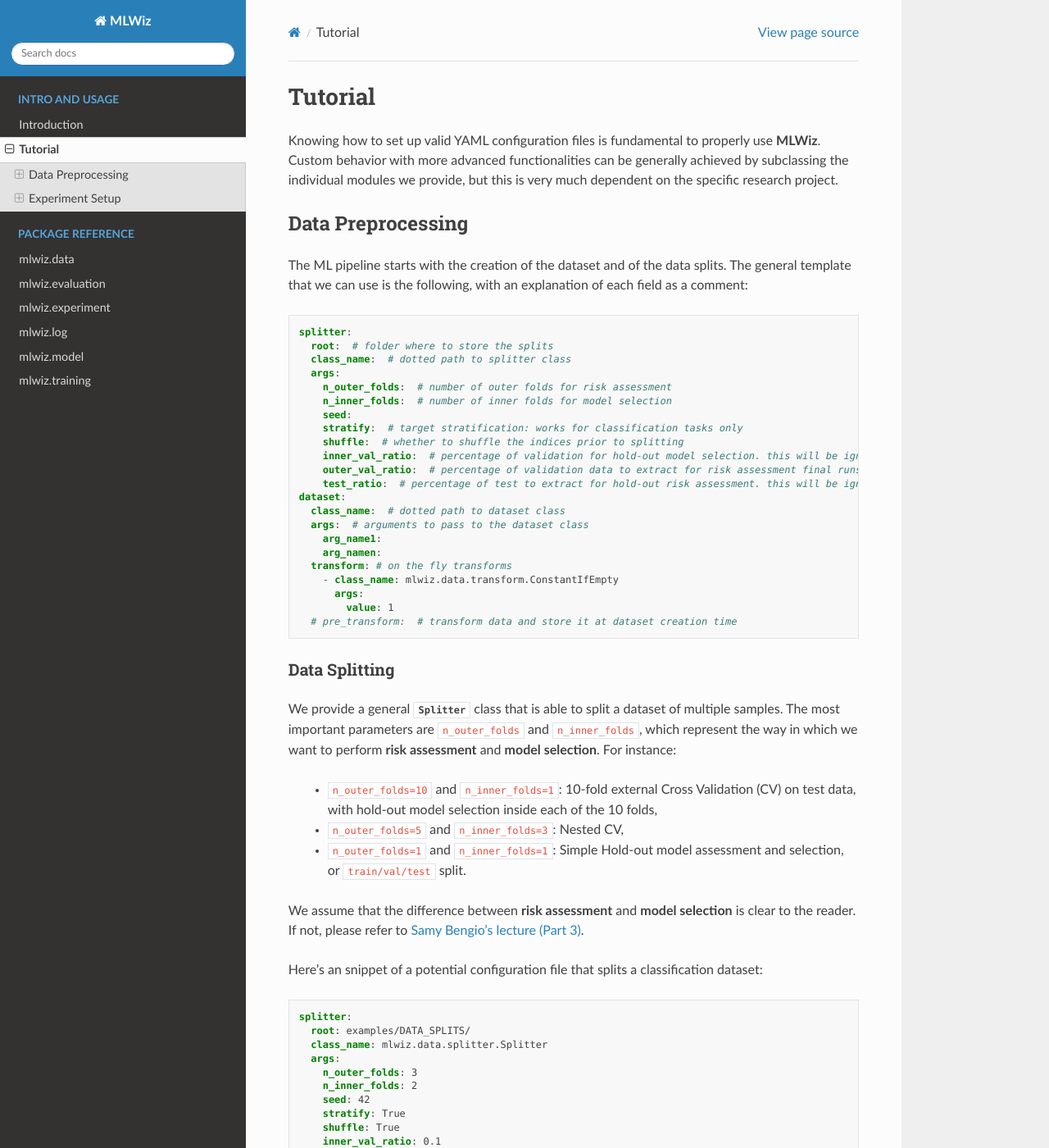
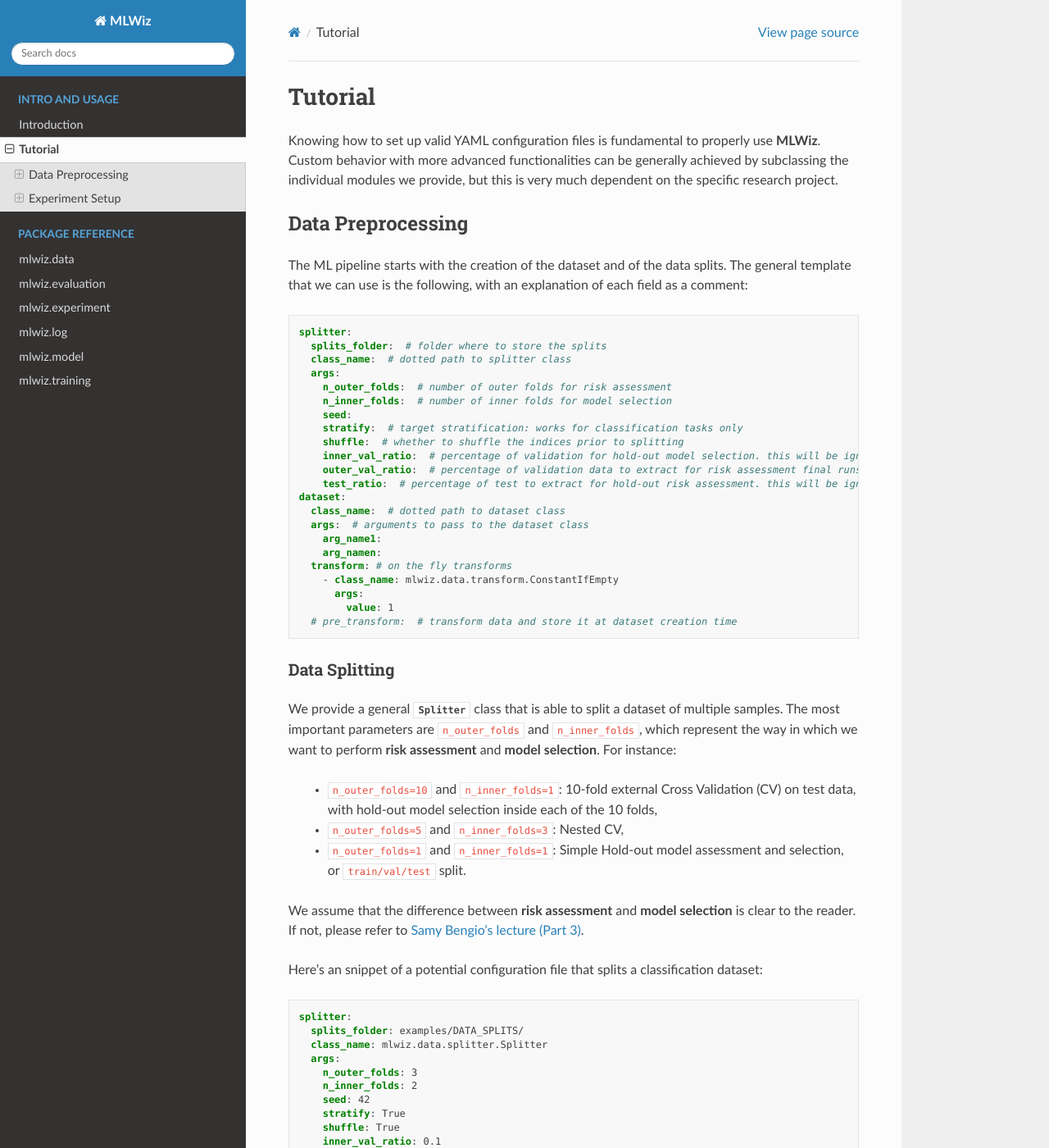
Before and after one commit to diningphil/mlwiz, a Sphinx documentation site: the page built from docs/tutorial.rst, in a window 1280 px wide and 1400 px high. Shown: the whole window at 82% size. Built offline with Sphinx 7.4.7 and the Read the Docs theme 2.0.0, drawn with Linux system fonts in a browser that asks for light colours; part of the change alters nothing that is shown.

Commit message:
Update tutorial.rst

```diff
--- a/docs/tutorial.rst
+++ b/docs/tutorial.rst
@@ -13,7 +13,7 @@ the following, with an explanation of each field as a comment:
 .. code-block:: yaml
 
     splitter:
-      root:  # folder where to store the splits
+      splits_folder:  # folder where to store the splits
       class_name:  # dotted path to splitter class
       args:
         n_outer_folds:  # number of outer folds for risk assessment
@@ -55,7 +55,7 @@ Here's an snippet of a potential configuration file that splits a classification
 .. code-block:: yaml
 
     splitter:
-      root: examples/DATA_SPLITS/
+      splits_folder: examples/DATA_SPLITS/
       class_name: mlwiz.data.splitter.Splitter
       args:
         n_outer_folds: 3
@@ -77,7 +77,6 @@ Here's an snippet of a potential configuration file that downloads and processes
 .. code-block:: yaml
 
     dataset:
-      root: DATA/
       class_name: mlwiz.data.dataset.MNIST
       args:
         storage_folder: DATA/
```
